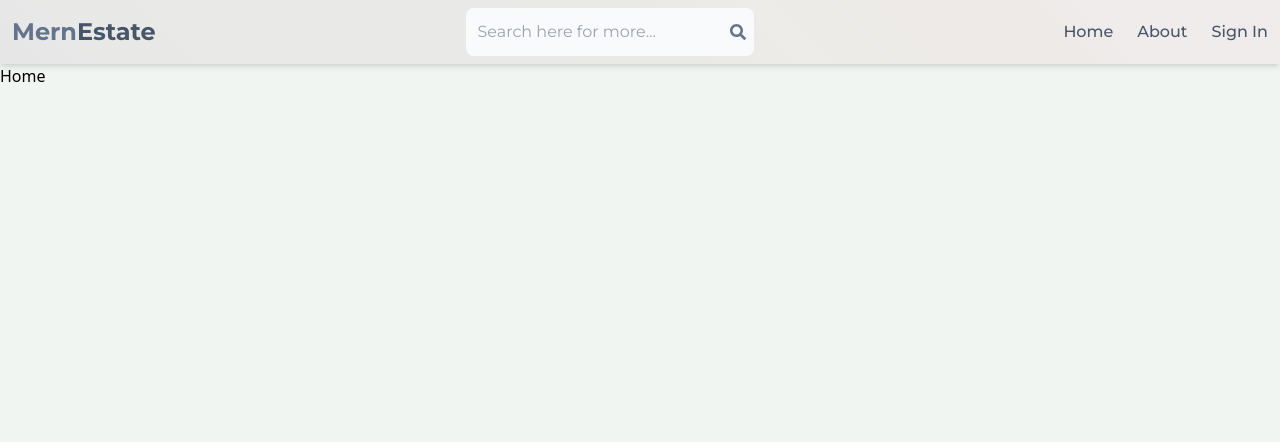
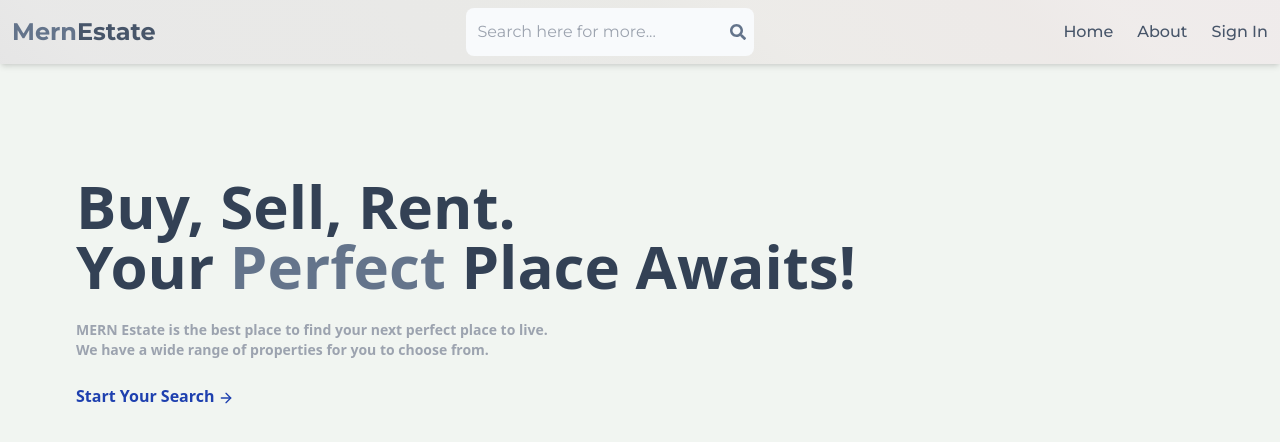
Before and after one commit to KunalChaprana0011/MERN-REAL-ESTATE, a React (Vite) app in the folder client/: page / in a window 1280 px wide. Shown: the top 442 px of the page. Built offline with nearby package versions, Linux system fonts and the light colour scheme; no server answers.

Commit message:
home page completed

```diff
--- a/client/src/components/Header.jsx
+++ b/client/src/components/Header.jsx
@@ -50,7 +50,7 @@ const Header = () => {
           </button>
         </form>
         <ul className="flex gap-6 text-slate-600 font-medium ">
-          <Link to="/home">
+          <Link to="/">
             <li className="cursor-pointer hover:text-slate-900 hidden  sm:inline">
               Home
             </li>
--- a/client/src/pages/Home.jsx
+++ b/client/src/pages/Home.jsx
@@ -1,8 +1,224 @@
+import ListingCard from "../components/ListingCard.jsx";
+import { useEffect, useState } from "react";
+import { Link } from "react-router-dom";
+import { Swiper, SwiperSlide } from "swiper/react";
+import { Navigation } from "swiper/modules";
+import SwiperCore from "swiper";
+import "swiper/css/bundle";
 
 const Home = () => {
+  const [offerListings, setOfferListings] = useState([]);
+  const [saleListings, setSaleListings] = useState([]);
+
+  const [rentListings, setRentListings] = useState([]);
+
+  const [showFirstDiv, setShowFirstDiv] = useState(false);
+  const [showSecondDiv, setShowSecondDiv] = useState(false);
+  const [showSwiper, setShowSwiper] = useState(false);
+
+  SwiperCore.use([Navigation]);
+
+  useEffect(() => {
+
+    const fetchOfferListings = async () => {
+      try {
+        const res = await fetch("/api/listing/get?offer=true&limit=4");
+        const data = await res.json();
+        setOfferListings(data);
+        fetchRentListings();
+      } catch (error) {
+        console.log(error);
+      }
+    };
+
+    const fetchRentListings = async () => {
+      try {
+        const res = await fetch("/api/listing/get?type=rent&limit=4");
+        const data = await res.json();
+        setRentListings(data);
+        fetchSaleListings();
+      } catch (error) {
+        console.log(error);
+      }
+    };
+
+    const fetchSaleListings = async () => {
+      try {
+        const res = await fetch("/api/listing/get?type=sale&limit=4");
+        const data = await res.json();
+        setSaleListings(data);
+      } catch (error) {
+        console.log(error);
+      }
+    };
+
+    fetchOfferListings();
+  }, []);
+
+  useEffect(() => {
+
+    const firstTimer = setTimeout(() => {
+      setShowFirstDiv(true);
+    }, 100);
+
+
+    const secondTimer = setTimeout(() => {
+      setShowSecondDiv(true);
+    }, 400);
+
+
+    const swiperTimer = setTimeout(() => {
+      setShowSwiper(true);
+    }, 700);
+
+    return () => {
+      clearTimeout(firstTimer);
+      clearTimeout(secondTimer);
+      clearTimeout(swiperTimer);
+    };
+  }, []);
+
   return (
-    <div>Home</div>
-  )
-}
+    <div>
+      <div className="flex flex-col gap-6 p-28 px-3 max-w-6xl mx-auto">
 
-export default Home
+        <div
+          className={`transition-all duration-700 ease-out ${
+            showFirstDiv
+              ? "opacity-100 translate-y-0"
+              : "opacity-0 translate-y-5"
+          }`}
+        >
+          <h1 className="text-slate-700 font-bold text-3xl lg:text-6xl">
+            Buy, Sell, Rent. <br />
+            Your <span className="text-slate-500">Perfect</span> Place Awaits!
+          </h1>
+        </div>
+
+
+        <div
+          className={`text-gray-400 text-xs sm:text-sm font-semibold transition-all duration-700 ease-out ${
+            showSecondDiv
+              ? "opacity-100 translate-y-0"
+              : "opacity-0 translate-y-5"
+          }`}
+        >
+          MERN Estate is the best place to find your next perfect place to live.
+          <br />
+          We have a wide range of properties for you to choose from.
+        </div>
+
+
+        <Link
+          to={"/search"}
+          className="relative text-blue-800 font-bold text-sm sm:text-base group transition-all duration-300 ease-in-out"
+        >
+          <span className="relative">
+            Start Your Search
+            <span className="absolute left-0 bottom-[-2px] w-full h-0.5 scale-x-0 origin-left transition-transform duration-300 group-hover:scale-x-100 bg-blue-800"></span>
+          </span>
+          <svg
+            xmlns="http://www.w3.org/2000/svg"
+            className="w-4 h-4 inline-block ml-1 transition-transform duration-300 group-hover:translate-x-1"
+            viewBox="0 0 24 24"
+            fill="none"
+            stroke="currentColor"
+            strokeWidth="2"
+            strokeLinecap="round"
+            strokeLinejoin="round"
+          >
+            <path d="M5 12h14"></path>
+            <path d="M12 5l7 7-7 7"></path>
+          </svg>
+        </Link>
+      </div>
+
+
+      <div
+        className={`transition-all duration-700 ease-out ${
+          showSwiper ? "opacity-100 translate-y-0" : "opacity-0 translate-y-5"
+        }`}
+      >
+        <Swiper navigation>
+          {offerListings.length > 0 &&
+            offerListings.map((listing) => (
+              <SwiperSlide key={listing._id}>
+                <div
+                  style={{
+                    background: `url(${listing.imageUrls[0]}) center no-repeat`,
+                    backgroundSize: "cover",
+                  }}
+                  className="h-[500px]"
+                ></div>
+              </SwiperSlide>
+            ))}
+        </Swiper>
+      </div>
+
+      <div className="max-w-8xl  mx-16 p-3 flex flex-col gap-8 my-10">
+        {offerListings && offerListings.length > 0 && (
+          <div className="">
+            <div className="my-3">
+              <h2 className="text-2xl font-semibold text-slate-600">
+                Recent offers
+              </h2>
+              <Link
+                className="text-sm text-blue-800 font-semibold hover:underline"
+                to={"/search?offer=true"}
+              >
+                Show more offers
+              </Link>
+            </div>
+            <div className="flex flex-wrap gap-4">
+              {offerListings.map((listing) => (
+                <ListingCard listing={listing} key={listing._id} />
+              ))}
+            </div>
+          </div>
+        )}
+        {rentListings && rentListings.length > 0 && (
+          <div className="">
+            <div className="my-3">
+              <h2 className="text-2xl font-semibold text-slate-600">
+                Recent places for rent
+              </h2>
+              <Link
+                className="text-sm text-blue-800 font-semibold hover:underline"
+                to={"/search?type=rent"}
+              >
+                Show more places for rent
+              </Link>
+            </div>
+            <div className="flex flex-wrap gap-4">
+              {rentListings.map((listing) => (
+                <ListingCard listing={listing} key={listing._id} />
+              ))}
+            </div>
+          </div>
+        )}
+        {saleListings && saleListings.length > 0 && (
+          <div className="">
+            <div className="my-3">
+              <h2 className="text-2xl font-semibold text-slate-600">
+                Recent places for sale
+              </h2>
+              <Link
+                className="text-sm text-blue-800 font-semibold hover:underline"
+                to={"/search?type=sale"}
+              >
+                Show more places for sale
+              </Link>
+            </div>
+            <div className="flex flex-wrap gap-4">
+              {saleListings.map((listing) => (
+                <ListingCard listing={listing} key={listing._id} />
+              ))}
+            </div>
+          </div>
+        )}
+      </div>
+    </div>
+  );
+};
+
+export default Home;
```
